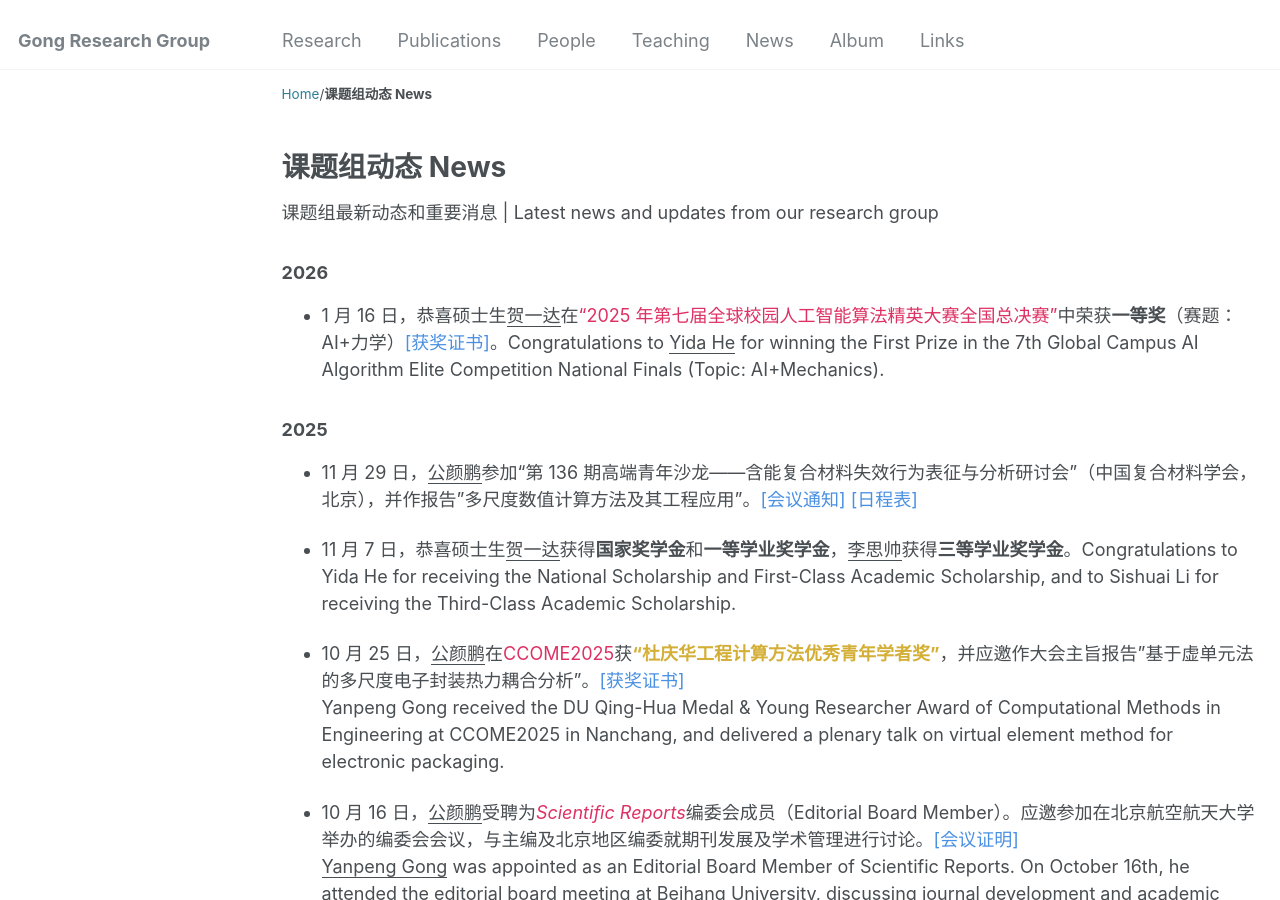
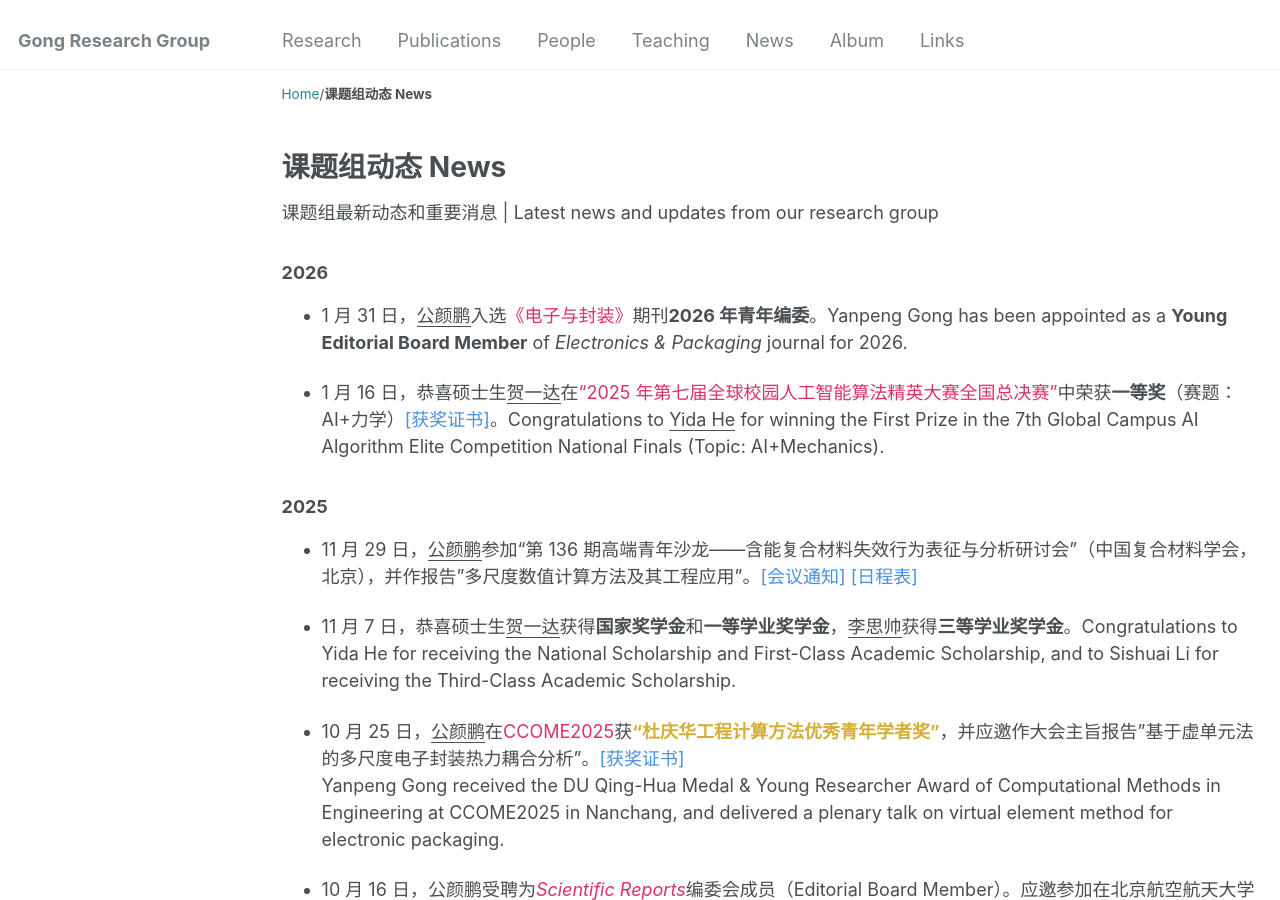
Before and after one commit to yanpeng-gong/yanpeng-gong.github.io, a Jekyll site: the page built from _news/news.md, in a window 1280 px wide and 900 px high. Built offline with Jekyll 4.4.1, drawn with Linux system fonts in a browser that asks for light colours.

Commit message:
update_news

```diff
--- a/_news/news.md
+++ b/_news/news.md
@@ -18,6 +18,8 @@ collection: news
 <p>课题组最新动态和重要消息 | Latest news and updates from our research group</p>
 
 <h3>2026</h3>
+
+- 1 月 31 日，<u>公颜鹏</u>入选<a href="https://ep.org.cn/CN/column/column2.shtml" style="text-decoration:none;color:#DE3163;">《电子与封装》</a>期刊<strong>2026 年青年编委</strong>。Yanpeng Gong has been appointed as a <strong>Young Editorial Board Member</strong> of <i>Electronics & Packaging</i> journal for 2026.<br>
 
 - 1 月 16 日，恭喜硕士生<u>贺一达</u>在<a href="https://www.aicomp.cn/" style="text-decoration:none;color:#DE3163;">“2025 年第七届全球校园人工智能算法精英大赛全国总决赛”</a>中荣获<strong>一等奖</strong>（赛题：AI+力学）<a href="http://yanpeng-gong.github.io/files/news/2025AI+Mech.jpg" style="text-decoration:none;color:#4A90E2;">[获奖证书]</a>。Congratulations to <u>Yida He</u> for winning the First Prize in the 7th Global Campus AI Algorithm Elite Competition National Finals (Topic: AI+Mechanics).<br>
 
```
